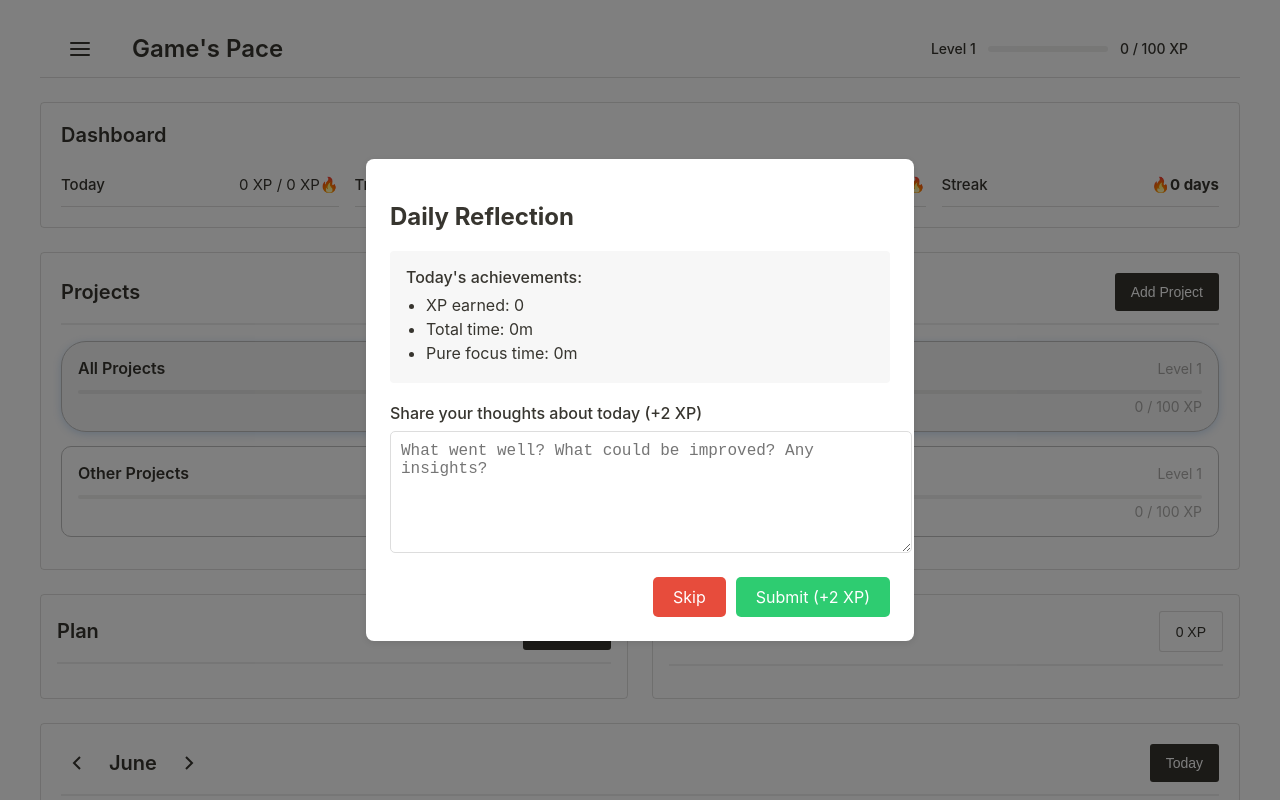
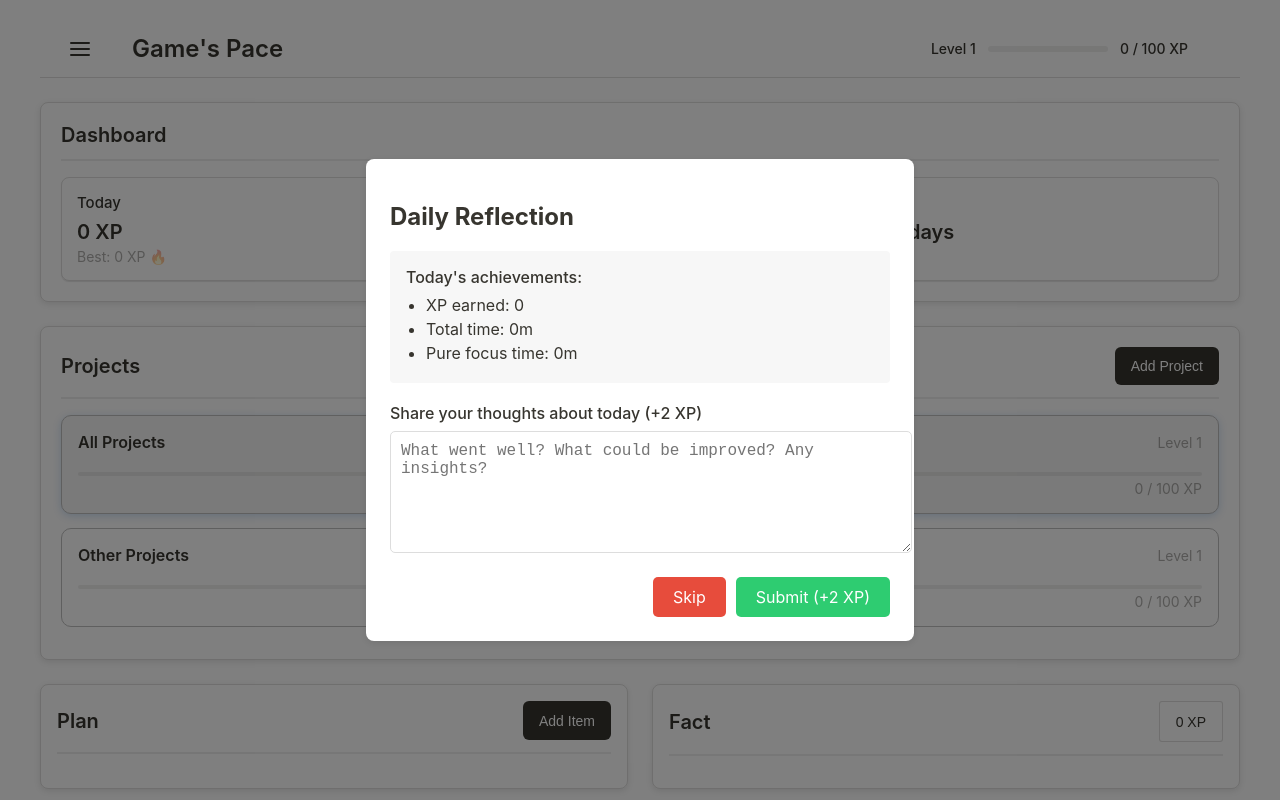
Before and after one commit to ulk06e/EF8, a React (Create React App) app: page / in a window 1280 px wide. Shown: the top 800 px of the page. Built offline with nearby package versions, Linux system fonts and the light colour scheme.

Commit message:
with styles

```diff
--- a/src/components/Column.tsx
+++ b/src/components/Column.tsx
@@ -148,6 +148,14 @@ const Column: React.FC<ColumnProps> = ({
     return unaccountedMinutes > 0 ? unaccountedMinutes : null;
   };
 
+  const isFutureDate = (date: Date) => {
+    const today = new Date();
+    today.setHours(0, 0, 0, 0);
+    const compareDate = new Date(date);
+    compareDate.setHours(0, 0, 0, 0);
+    return compareDate > today;
+  };
+
   const isPastDate = (date: Date) => {
     const today = new Date();
     today.setHours(0, 0, 0, 0);
@@ -231,9 +239,11 @@ const Column: React.FC<ColumnProps> = ({
               <button className="edit-action" onClick={() => handleEditClick(selectedItem)}>
                 Edit
               </button>
-              <button className="start-action" onClick={handleStartClick}>
-                Start
-              </button>
+              {!isFutureDate(selectedDate) && (
+                <button className="start-action" onClick={handleStartClick}>
+                  Start
+                </button>
+              )}
             </div>
           </div>
         </div>
--- a/src/components/Dashboard.tsx
+++ b/src/components/Dashboard.tsx
@@ -8,23 +8,27 @@ interface DashboardProps {
 const Dashboard: React.FC<DashboardProps> = ({ stats }) => {
   return (
     <div className="dashboard">
-      <h2>Dashboard</h2>
+      <h2 className='dashboard-title'>Dashboard</h2>
       <div className="stats-grid">
         <div className="stat-item">
           <span className="stat-label">Today</span>
-          <span className="stat-value">{stats.todayXP} XP / {stats.bestDayXP} XP🔥</span>
+          <div className="stat-value-container">
+            <span className="stat-value">{stats.todayXP} XP</span>
+            <span className="stat-best">Best: {stats.bestDayXP} XP 🔥</span>
+          </div>
         </div>
         <div className="stat-item">
           <span className="stat-label">Tracked time</span>
-          <span className="stat-value">{stats.todayMinutes}m / {stats.bestMinutes}m🔥</span>
-        </div>
-        <div className="stat-item">
-          <span className="stat-label">Pure time</span>
-          <span className="stat-value">{stats.todayPureMinutes}m / {stats.bestPureMinutes}m🔥</span>
+          <div className="stat-value-container">
+            <span className="stat-value">{stats.todayMinutes}m</span>
+            <span className="stat-best">Best: {stats.bestMinutes}m 🔥</span>
+          </div>
         </div>
         <div className="stat-item">
           <span className="stat-label">Streak</span>
-          <span className="streak-value">🔥{stats.streak} days</span>
+          <div className="stat-value-container">
+            <span className="streak-value">🔥 {stats.streak} days</span>
+          </div>
         </div>
       </div>
     </div>
--- a/src/components/Projects.tsx
+++ b/src/components/Projects.tsx
@@ -72,7 +72,7 @@ const Projects: React.FC<ProjectsProps> = ({
   const sortedProjects = sortProjects(projects);
 
   return (
-    <div className="dashboard">
+    <div className="projects-container">
       <div className="column-header">
         <h2>Projects</h2>
         <button onClick={handleAddClick} className="add-button">Add Project</button>
--- a/src/components/WeekColumn.tsx
+++ b/src/components/WeekColumn.tsx
@@ -85,16 +85,22 @@ const WeekColumn: React.FC<WeekColumnProps> = ({
 
     if (!dayData) return 0;
 
-    return dayData.planItems.reduce((total, item) => {
-      const minutes = typeof item.estimatedMinutes === 'string'
-        ? parseInt(item.estimatedMinutes)
-        : item.estimatedMinutes;
-      return total + minutes;
+    // Calculate estimated minutes for the specific day
+    const estimatedMinutes = dayData.planItems.reduce((total, item) => {
+      if (isSameDay(new Date(item.date), date)) {
+        const minutes = typeof item.estimatedMinutes === 'string'
+          ? parseInt(item.estimatedMinutes)
+          : item.estimatedMinutes;
+        return total + minutes;
+      }
+      return total;
     }, 0);
+
+    return estimatedMinutes;
   };
 
   return (
-    <div className="dashboard week-column">
+    <div className="week-container">
       <div className="column-header">
         <div className="week-navigation">
           <button onClick={handlePreviousWeek} className="week-nav-button">
--- a/src/styles/notion.css
+++ b/src/styles/notion.css
@@ -67,13 +67,20 @@ body {
   margin: 24px 0;
   padding: 20px;
   border: 1px solid var(--notion-border);
-  border-radius: 4px;
+  border-radius: 8px;
+  box-shadow: 0 2px 6px rgba(0, 0, 0, 0.1);
 }
 
 .dashboard h2 {
   margin: 0 0 16px 0;
   font-size: 20px;
   font-weight: 600;
+  padding-bottom: 12px;
+  border-bottom: 2px solid #eee;
+}
+
+.dashboard-line {
+    border-bottom: 2px solid #eee;
 }
 
 .stats-grid {
@@ -84,24 +91,43 @@ body {
 
 .stat-item {
   display: flex;
-  justify-content: space-between;
+  flex-direction: column;
+  gap: 8px;
   padding: 12px 0;
-  border-bottom: 1px solid var(--notion-border);
+  border: 1px solid var(--notion-border);
+  padding: 15px;
+  border-radius: 8px;
+  box-shadow: 0 1px 1px rgba(0, 0, 0, 0.1);
+  background-color: transparent;
   font-size: 15px;
 }
 
 .stat-label {
   font-weight: 500;
+  color: var(--notion-text);
+}
+
+.stat-value-container {
+  display: flex;
+  flex-direction: column;
+  gap: 4px;
 }
 
 .stat-value {
-  display: flex;
-  gap: 8px;
-  align-items: center;
+  font-size: 20px;
+  font-weight: 600;
+  color: var(--notion-text);
+}
+
+.stat-best {
+  font-size: 14px;
+  color: var(--notion-gray);
 }
 
 .streak-value {
-  font-weight: bold;
+  font-size: 20px;
+  font-weight: 600;
+  color: var(--notion-text);
 }
 
 .columns-container {
@@ -113,8 +139,9 @@ body {
 
 .column {
   border: 1px solid var(--notion-border);
-  border-radius: 4px;
+  border-radius: 8px;
   padding: 16px;
+  box-shadow: 0 2px 6px rgba(0, 0, 0, 0.1);
 }
 
 .column-header {
@@ -137,7 +164,7 @@ body {
   background: var(--notion-text);
   color: white;
   border: none;
-  border-radius: 3px;
+  border-radius: 6px;
   cursor: pointer;
   font-size: 14px;
 }
@@ -164,6 +191,9 @@ body {
   cursor: pointer;
   transition: all 0.2s ease;
   font-size: 15px;
+  display: flex;
+  flex-direction: column;
+  gap: 8px;
 }
 
 .column-item:hover {
@@ -177,25 +207,21 @@ body {
 }
 
 .item-block {
-  padding: 8px 0;
-}
-
-.item-block + .item-block {
-  border-top: 1px solid #eee;
-  margin-top: 8px;
+  display: flex;
+  flex-direction: column;
+  gap: 4px;
 }
 
 .item-header {
   display: flex;
-  align-items: flex-start;
+  align-items: center;
   gap: 4px;
-  margin-bottom: 4px;
 }
 
 .item-name {
   display: flex;
   align-items: center;
-  gap: 2px;
+  gap: 4px;
   font-weight: 600;
   white-space: nowrap;
 }
@@ -217,9 +243,11 @@ body {
 .item-description {
   font-weight: normal;
   font-size: 15px;
+  color: var(--notion-text);
   flex: 1;
   min-width: 0;
-  word-wrap: break-word;
+  overflow: hidden;
+  text-overflow: ellipsis;
 }
 
 .item-details {
@@ -345,7 +373,7 @@ body {
 }
 
 .column-item.pure-time {
-  background-color: rgba(68, 194, 68, 0.1);
+  background-color: transparent;
 }
 
 .column-item.high-priority {
@@ -1296,7 +1324,8 @@ textarea.full-width {
   font-size: 15px;
   flex: 1;
   min-width: 0;
-  word-wrap: break-word;
+  overflow: hidden;
+  text-overflow: ellipsis;
 }
 
 .day-details-popup .item-details {
@@ -1441,6 +1470,9 @@ textarea.full-width {
 
 .week-column {
   margin-top: 24px;
+  border: 1px solid var(--notion-border);
+  border-radius: 8px;
+  box-shadow: 0 2px 6px rgba(0, 0, 0, 0.1);
 }
 
 .week-navigation {
@@ -1489,7 +1521,7 @@ textarea.full-width {
   text-align: center;
   background: var(--notion-hover);
   border: 1px solid var(--notion-border);
-  border-radius: 4px;
+  border-radius: 6px;
   cursor: pointer;
   transition: all 0.2s;
   color: var(--notion-text);
@@ -1557,7 +1589,7 @@ textarea.full-width {
   padding: 20px;
   background: var(--background-primary);
   border-radius: 8px;
-  box-shadow: 0 1px 3px rgba(0, 0, 0, 0.1);
+  box-shadow: 0 2px 6px rgba(0, 0, 0, 0.1);
 }
 
 .goals-content {
@@ -1597,6 +1629,7 @@ textarea.full-width {
   justify-content: space-between;
   align-items: center;
   margin-bottom: 12px;
+  border-bottom: none;
 }
 
 .project-name {
@@ -1652,7 +1685,7 @@ textarea.full-width {
 }
 
 .all-projects {
-  border-radius: 25px;
+  /* border: black 1px solid; */
 }
 
 .project-warning {
@@ -1664,3 +1697,21 @@ textarea.full-width {
   font-size: 14px;
   text-align: center;
 }
+
+/* Week Column styles */
+.week-container {
+  margin: 24px 0;
+  padding: 20px;
+  border: 1px solid var(--notion-border);
+  border-radius: 8px;
+  box-shadow: 0 2px 6px rgba(0, 0, 0, 0.1);
+}
+
+/* Projects Container styles */
+.projects-container {
+  margin: 24px 0;
+  padding: 20px;
+  border: 1px solid var(--notion-border);
+  border-radius: 8px;
+  box-shadow: 0 2px 6px rgba(0, 0, 0, 0.1);
+}
```
